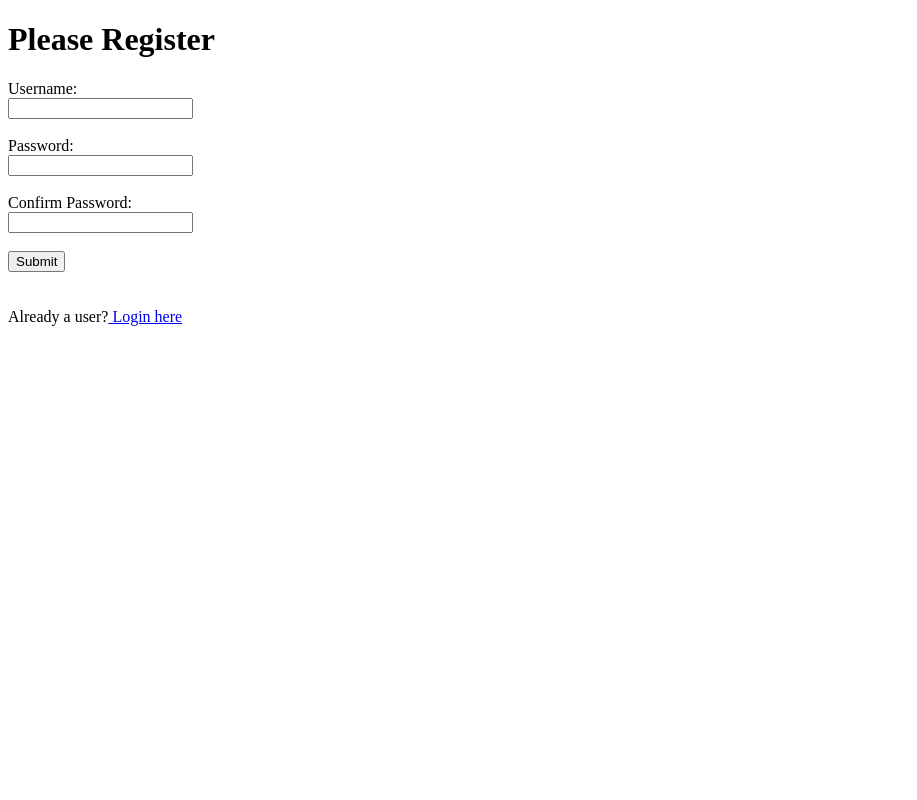
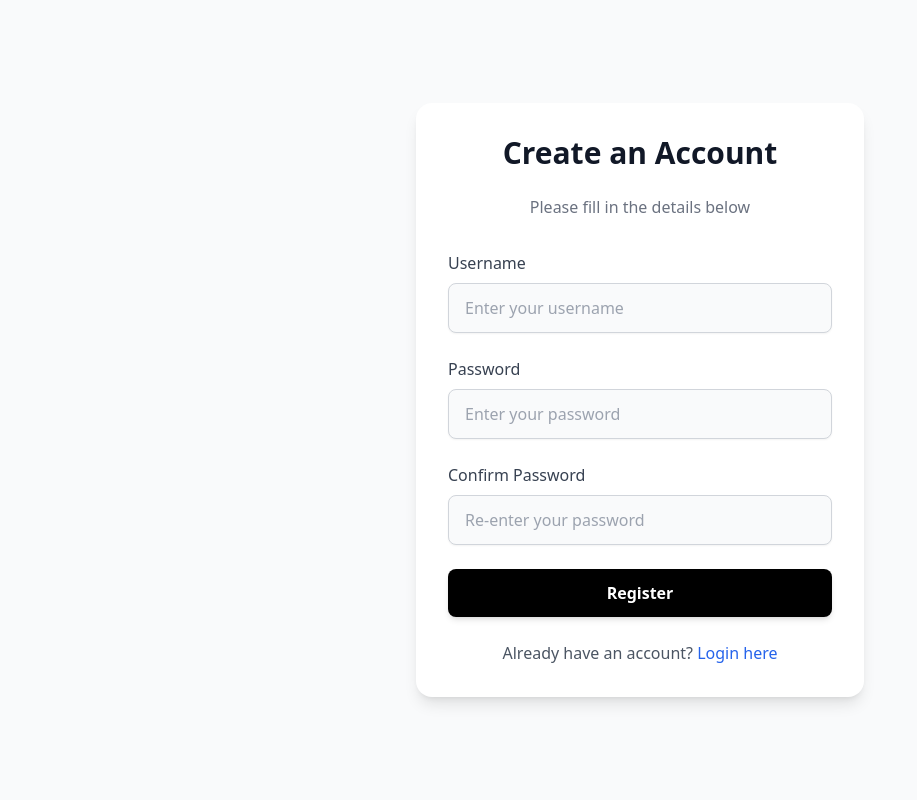
Before and after one commit to Nayrbbg-pixel/Lib-Manage, a FastAPI app: page /auth/register in a window 1280 px wide. Shown: the whole page, without its empty margins (0-917 px from the left). Run offline with FastAPI, Linux system fonts and the light colour scheme; some libraries are stand-ins or nearby versions.

Commit message:
Finished designing Login and register page

```diff
--- a/alembic.ini
+++ b/alembic.ini
@@ -61,7 +61,7 @@ version_path_separator = os  # Use os.pathsep. Default configuration used for ne
 # are written from script.py.mako
 # output_encoding = utf-8
 
-sqlalchemy.url = postgresql://pacific_library_user:Fw1u3sIagil9R1JbUNiG9txOc4xR7eIA@dpg-cu0hf15umphs738458h0-a:5432/pacific_library
+sqlalchemy.url = postgresql://pacific_library_user:Fw1u3sIagil9R1JbUNiG9txOc4xR7eIA@dpg-cu0hf15umphs738458h0-a.singapore-postgres.render.com/pacific_library
 
 [post_write_hooks]
 # post_write_hooks defines scripts or Python functions that are run
--- a/database.py
+++ b/database.py
@@ -1,7 +1,7 @@
 from sqlalchemy import create_engine
 from sqlalchemy.orm import sessionmaker, declarative_base
 
-DATABASE_URL = "postgresql://pacific_library_user:Fw1u3sIagil9R1JbUNiG9txOc4xR7eIA@dpg-cu0hf15umphs738458h0-a:5432/pacific_library"
+DATABASE_URL = "postgresql://pacific_library_user:Fw1u3sIagil9R1JbUNiG9txOc4xR7eIA@dpg-cu0hf15umphs738458h0-a.singapore-postgres.render.com/pacific_library"
 
 DATABASE_URL2 = 'sqlite:///./betatesting.db'
 
--- a/templates/register.html
+++ b/templates/register.html
@@ -4,22 +4,49 @@
     <meta charset="UTF-8">
     <meta name="viewport" content="width=device-width, initial-scale=1.0">
     <title>Lib Management</title>
+    <script src="https://cdn.tailwindcss.com"></script>
 </head>
-<body>
-    <h1>Please Register</h1>
-    {% if msg %}
-        {{msg}}
-    {% endif %}
-    <form method="POST" action="/auth/register">
-        <label>Username:</label><br>
-        <input name="username" type="text" required /><br><br>
-        <label>Password:</label><br>
-        <input name="password1" type="password" required /><br><br>
-        <label>Confirm Password:</label><br>
-        <input name="password2" type="password" required /><br><br>
-        <button type="submit">Submit</button>
-    </form>
-    <br><br>
-    Already a user?<a href='/auth/login'> Login here</a>
+<body class="bg-gray-50 flex items-center justify-center min-h-screen">
+    <div class="w-full max-w-md p-8 bg-white rounded-2xl shadow-lg transition-all duration-500 ease-in-out transform hover:scale-105">
+        <h1 class="text-3xl font-bold text-gray-900 text-center mb-6 font-sans">Create an Account</h1>
+        <p class="text-center text-gray-500 mb-8 font-light">Please fill in the details below</p>
+        {% if msg %}
+            <div class="bg-red-100 text-red-600 text-sm font-medium text-center p-3 mb-4 rounded-md animate-pulse">
+                {{msg}}
+            </div>
+        {% endif %}
+        <form method="POST" action="/auth/register" class="space-y-6">
+            <div>
+                <label for="username" class="block text-gray-700 font-medium mb-2">Username</label>
+                <input id="username" name="username" type="text" required
+                    class="w-full px-4 py-3 bg-gray-50 border border-gray-300 rounded-lg shadow-sm focus:ring-2 focus:ring-blue-500 focus:outline-none transition duration-300 ease-in-out"
+                    placeholder="Enter your username" />
+            </div>
+            <div>
+                <label for="password1" class="block text-gray-700 font-medium mb-2">Password</label>
+                <input id="password1" name="password1" type="password" required
+                    class="w-full px-4 py-3 bg-gray-50 border border-gray-300 rounded-lg shadow-sm focus:ring-2 focus:ring-blue-500 focus:outline-none transition duration-300 ease-in-out"
+                    placeholder="Enter your password" />
+            </div>
+            <div>
+                <label for="password2" class="block text-gray-700 font-medium mb-2">Confirm Password</label>
+                <input id="password2" name="password2" type="password" required
+                    class="w-full px-4 py-3 bg-gray-50 border border-gray-300 rounded-lg shadow-sm focus:ring-2 focus:ring-blue-500 focus:outline-none transition duration-300 ease-in-out"
+                    placeholder="Re-enter your password" />
+            </div>
+            <button type="submit"
+                class="w-full bg-black text-white font-semibold py-3 rounded-lg shadow-md hover:bg-gray-800 hover:shadow-lg transition-all duration-300 ease-in-out transform hover:scale-105">
+                Register
+            </button>
+        </form>
+        <div class="mt-6 text-center">
+            <p class="text-gray-600">Already have an account?
+                <a href="/auth/login"
+                   class="text-blue-600 hover:text-blue-800 font-medium transition-all duration-300 ease-in-out">
+                   Login here
+                </a>
+            </p>
+        </div>
+    </div>
 </body>
 </html>
```
Also changed, not shown: templates/login.html (+37 -14 lines).
